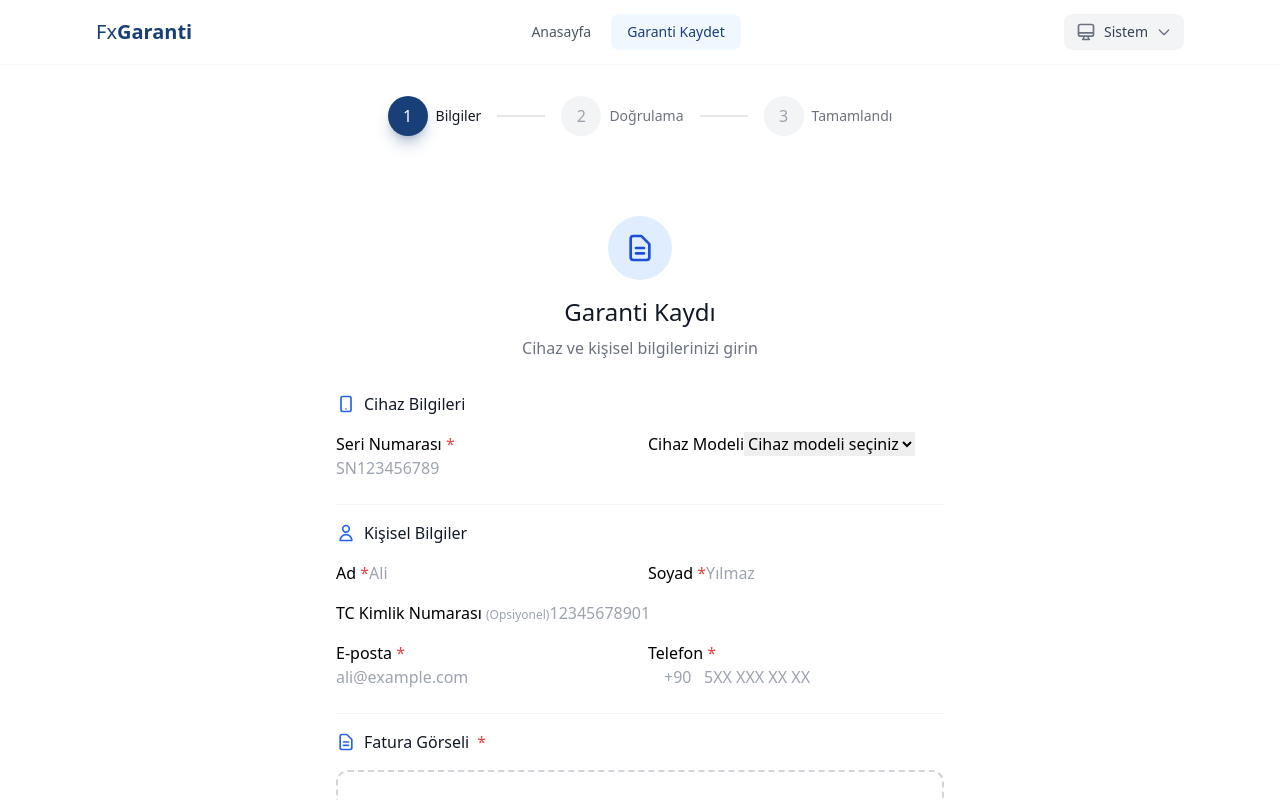
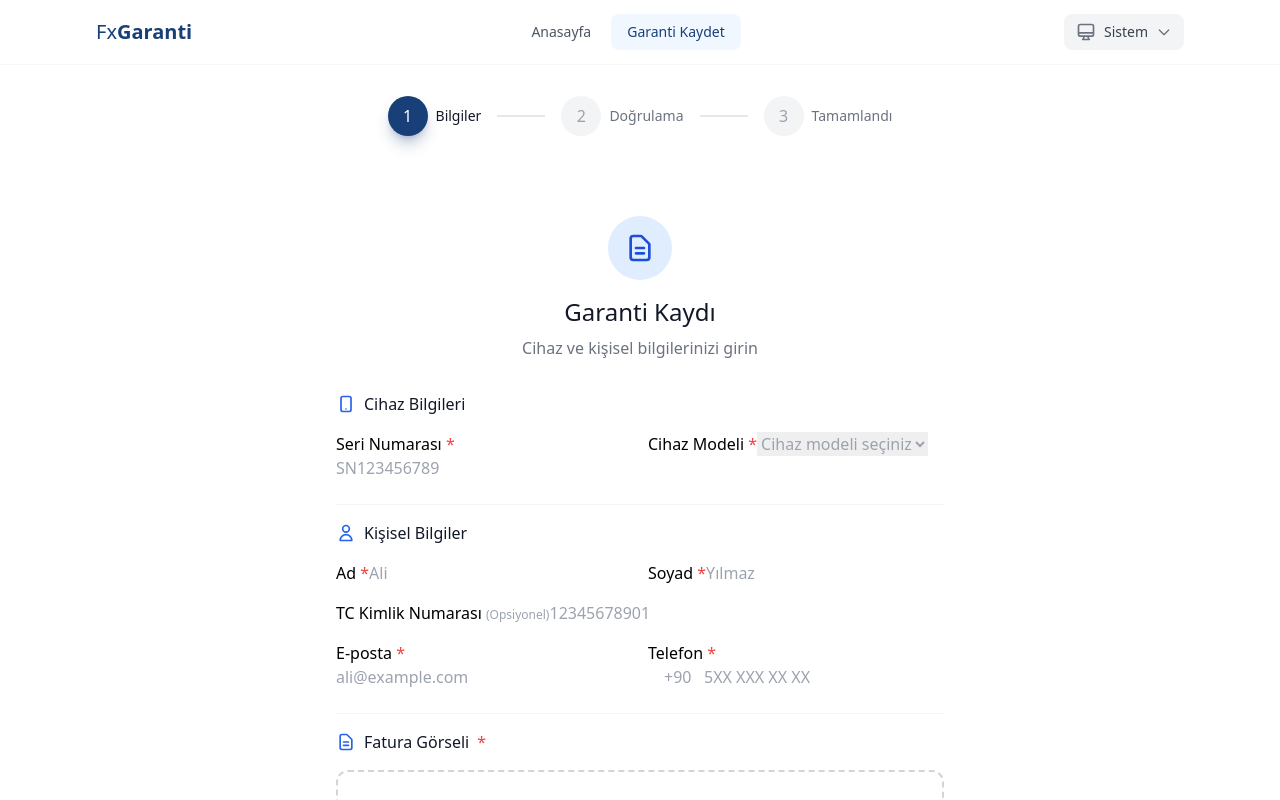
Before and after one commit to alialaca/fx-garanti-ui, a Nuxt app: page /kayit in a window 1280 px wide. Shown: the top 800 px of the page. Built offline with nearby package versions, Linux system fonts and the light colour scheme.

Commit message:
feat: Add placeholder styling and required validation to device model select
Co-Authored-By: Claude Opus 4.6 <noreply@anthropic.com>

```diff
--- a/app/pages/kayit.vue
+++ b/app/pages/kayit.vue
@@ -31,6 +31,7 @@ const createdWarranty = ref<any>(null)
 const isFormValid = computed(() => {
   return (
     form.serialNumber.trim() &&
+    form.deviceModel &&
     form.firstName.trim() &&
     form.lastName.trim() &&
     form.email.trim() &&
@@ -236,10 +237,10 @@ watch(() => form.phone, (val) => {
                     <input v-model="form.serialNumber" type="text" class="input" placeholder="SN123456789" />
                   </div>
                   <div>
-                    <label class="label">Cihaz Modeli</label>
-                    <select v-model="form.deviceModel" class="input">
+                    <label class="label">Cihaz Modeli <span class="text-red-500">*</span></label>
+                    <select v-model="form.deviceModel" class="input" :class="{ 'text-gray-400 dark:text-gray-500': !form.deviceModel }">
                       <option value="" disabled>Cihaz modeli seçiniz</option>
-                      <option v-for="model in DEVICE_MODELS" :key="model" :value="model">{{ model }}</option>
+                      <option v-for="model in DEVICE_MODELS" :key="model" :value="model" class="text-gray-900 dark:text-gray-100">{{ model }}</option>
                     </select>
                   </div>
                 </div>
```
